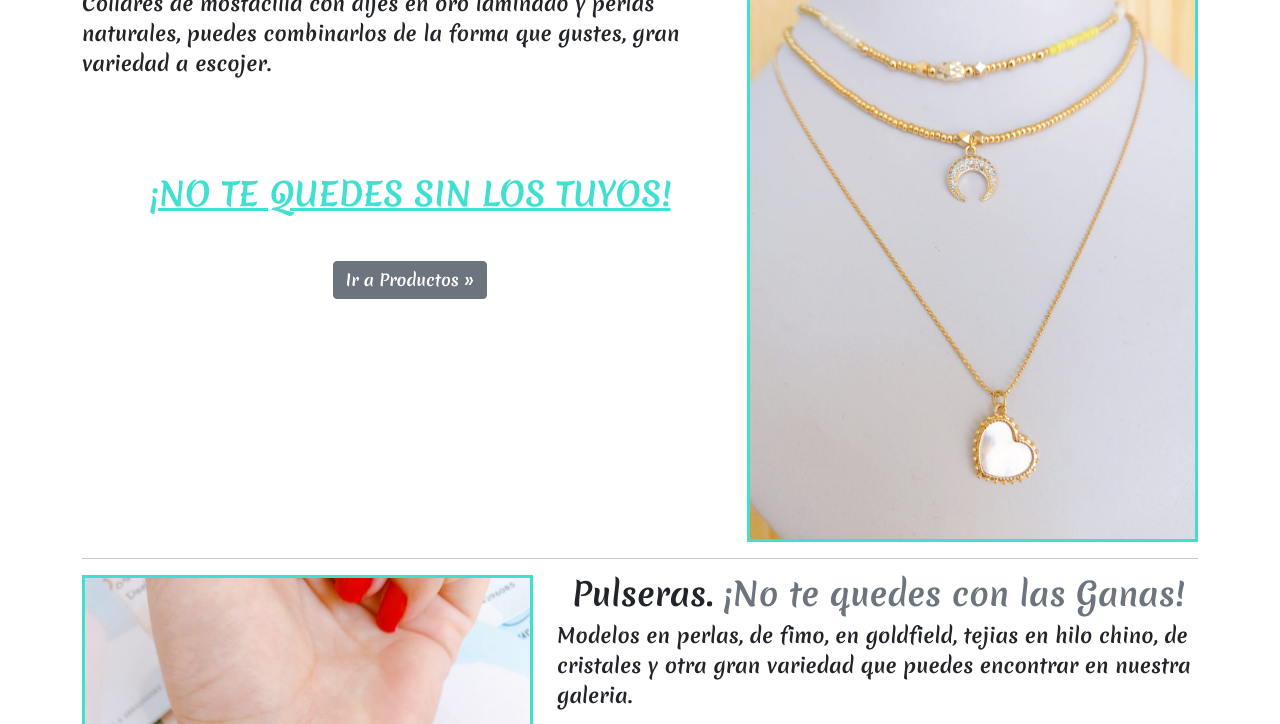
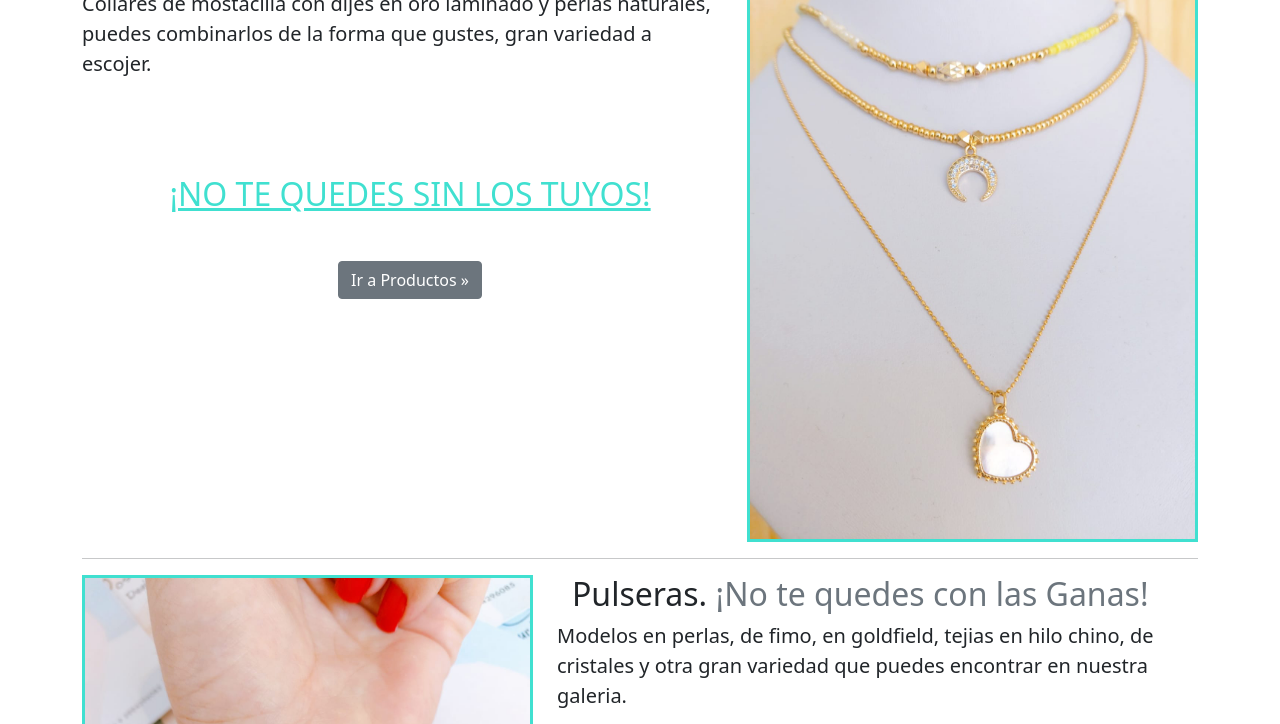
Before and after one commit to landaetal/byyoskadesigns, a plain HTML site: page index.html in a window 1280 px wide. Shown: the part 635-1359 px from the top of the page. Drawn offline with nearby package versions, Linux system fonts and the light colour scheme.

Commit message:
correccion fonts

```diff
--- a/css/stylesheet.css
+++ b/css/stylesheet.css
@@ -3,11 +3,11 @@ header {
   background-size: cover;
 }
 @font-face {
-  font-family: "Merienda-One";
+  font-family: "Merienda-One" sans-serif;
   src: url("../font/MeriendaOne-regular.ttf");
 }
 * {
-  font-family: "Merienda-One";
+  font-family: "Merienda-One" sans-serif;
 }
 header h1,
 h2 {
```
